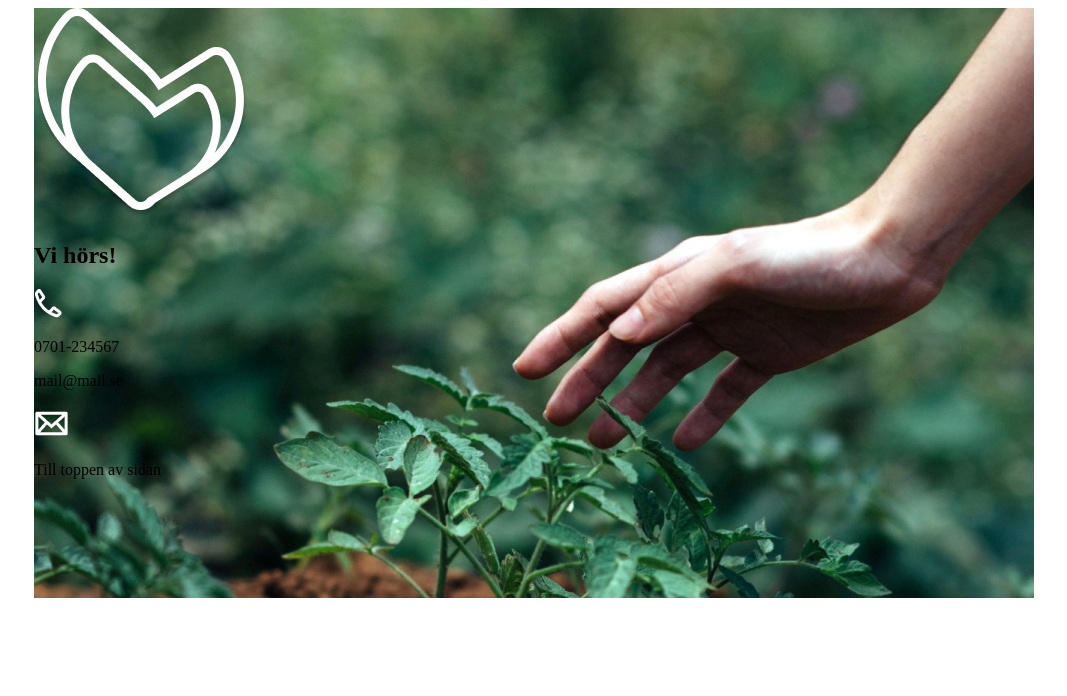
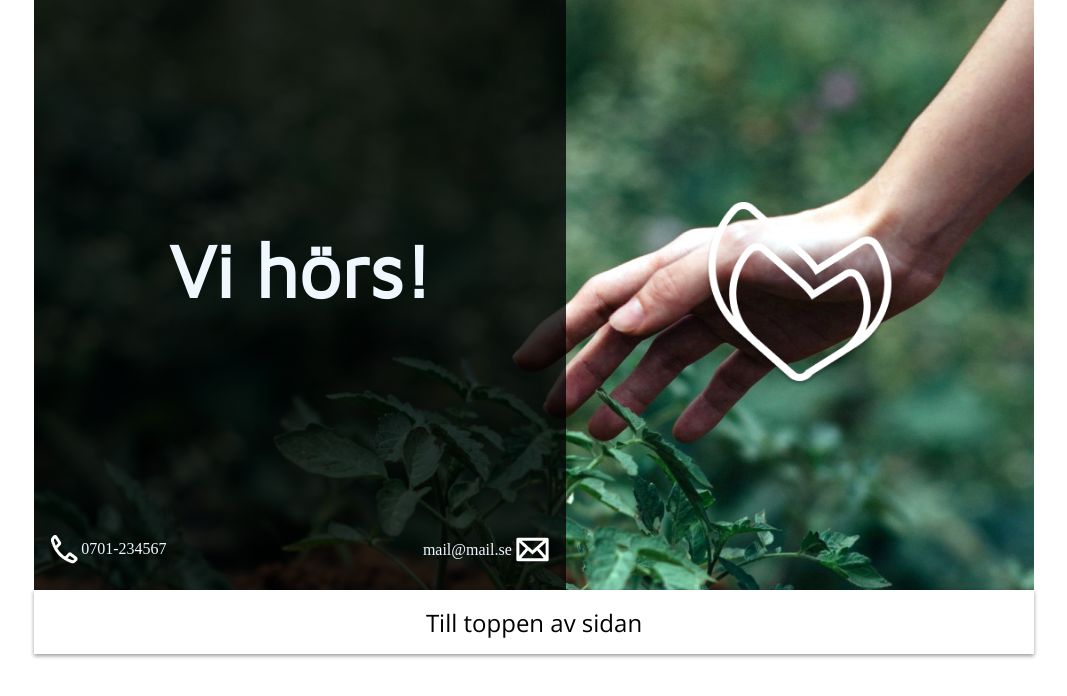
Before and after one commit to divperedi/PlannedPlanthood, a plain HTML site: page index.html in a window 1280 px wide. Shown: the whole page, without its empty margins (106-1173 px from the left). Drawn offline with nearby package versions, Linux system fonts and the light colour scheme.

Commit message:
Co-authored-by: AdreanRodriguez <AdreanRodriguez@users.noreply.github.com> Co-authored-by: Fredrick665 <Fredrick665@users.noreply.github.com> Co-authored-by: majazocom <majazocom@users.noreply.github.com>

```diff
--- a/index.html
+++ b/index.html
@@ -1,34 +1,48 @@
 <!DOCTYPE html>
 <html lang="en">
+
 <head>
     <meta charset="UTF-8">
     <meta name="viewport" content="width=device-width, initial-scale=1.0">
     <title>Document</title>
     <link rel="stylesheet" href="style.css">
 </head>
+
 <body>
     <footer>
         <section class="helaMinFooter">
 
-        <img class="heartLogo" src="heartLogo.png" alt="heartLogo">
-        <aside>
+
+            <section class="svartBakgrund">
+                <section class="viHörs">
                     <h2>Vi hörs!</h2>
-            <section class="telefon">
+                </section>
+
+                <section class="kontakt">
+                    <section class="leftside">
                         <img src="mobil.png" alt="mobilIkon">
                         <p>0701-234567</p>
                     </section>
-            <section class="mail">
+                    <section class="rightside">
                         <p>mail@mail.se</p>
                         <img src="mailIkon.png" alt="mailIkon">
                     </section>
-        </aside>
+                </section>
+
+            </section>
+
+            <img class="heartLogo" src="heartLogo.png" alt="heartLogo">
+
+
+
+        </section>
         <section class="tillToppenAvSidan">
             <p>Till toppen av sidan</p>
 
-        </section>
         </section>
 
     </footer>
 
 </body>
+
 </html>
--- a/style.css
+++ b/style.css
@@ -1,12 +1,96 @@
-footer{
+@import url('https://fonts.googleapis.com/css2?family=Maven+Pro&family=Open+Sans&display=swap');
+
+body {
+    margin: 0;
+    box-sizing: border-box;
+}
+
+.helaMinFooter {
     background-image: url(bakgrundBild.png);
     max-width: 1000px;
     height: 590px;
     margin: 0 auto;
     display: flex;
+    color: aliceblue;
+
 }
 
-aside{
+.svartBakgrund {
     width: 500px;
+    background-image: linear-gradient(rgba(0, 0, 0, 0.79), rgba(0, 0, 0, 0.79));
+    display: grid;
+    grid-template-columns: 1fr;
+    grid-template-areas: "."
+        "vi-hors"
+        "kontakt";
+    padding: 1rem;
+}
+
+.viHörs {
+    grid-area: vi-hors;
+    display: flex;
+    margin: 0 auto;
+    align-items: center;
+    font-size: 50px;
+    font-family: maven pro;
+}
+
+.kontakt {
+    grid-area: kontakt;
+    display: flex;
+    flex-direction: row;
+    justify-content: space-between;
+    align-self: flex-end;
+    max-width: 500px;
+    height: 33%;
+    /* margin-top: 300px; */
+}
+
+.leftside {
+    display: flex;
+    flex-direction: row;
+    justify-content: space-between;
+    align-items: center;
+    align-self: flex-end;
+}
+
+.leftside img {
+    margin-right: 0.2rem;
+}
+
+.rightside {
+    display: flex;
+    flex-direction: row;
+    justify-content: space-between;
+    align-items: center;
+}
+
+.rightside img {
+    margin-left: 0.2rem;
+}
+
+
+
+
+.heartLogo {
+    height: 186px;
+    width: 190px;
+    display: flex;
+    align-self: center;
+    margin: 0 auto;
+
 
 }
+
+.tillToppenAvSidan {
+    color: black;
+    display: flex;
+    justify-content: center;
+    align-items: center;
+    width: 1000px;
+    height: 64px;
+    margin: 0 auto;
+    box-shadow: 0 2px 4px rgba(0, 0, 0, 0.4);
+    font-family: open sans;
+    font-size: 24px;
+}
```
Lines whose indentation alone changed are shown as unchanged.
